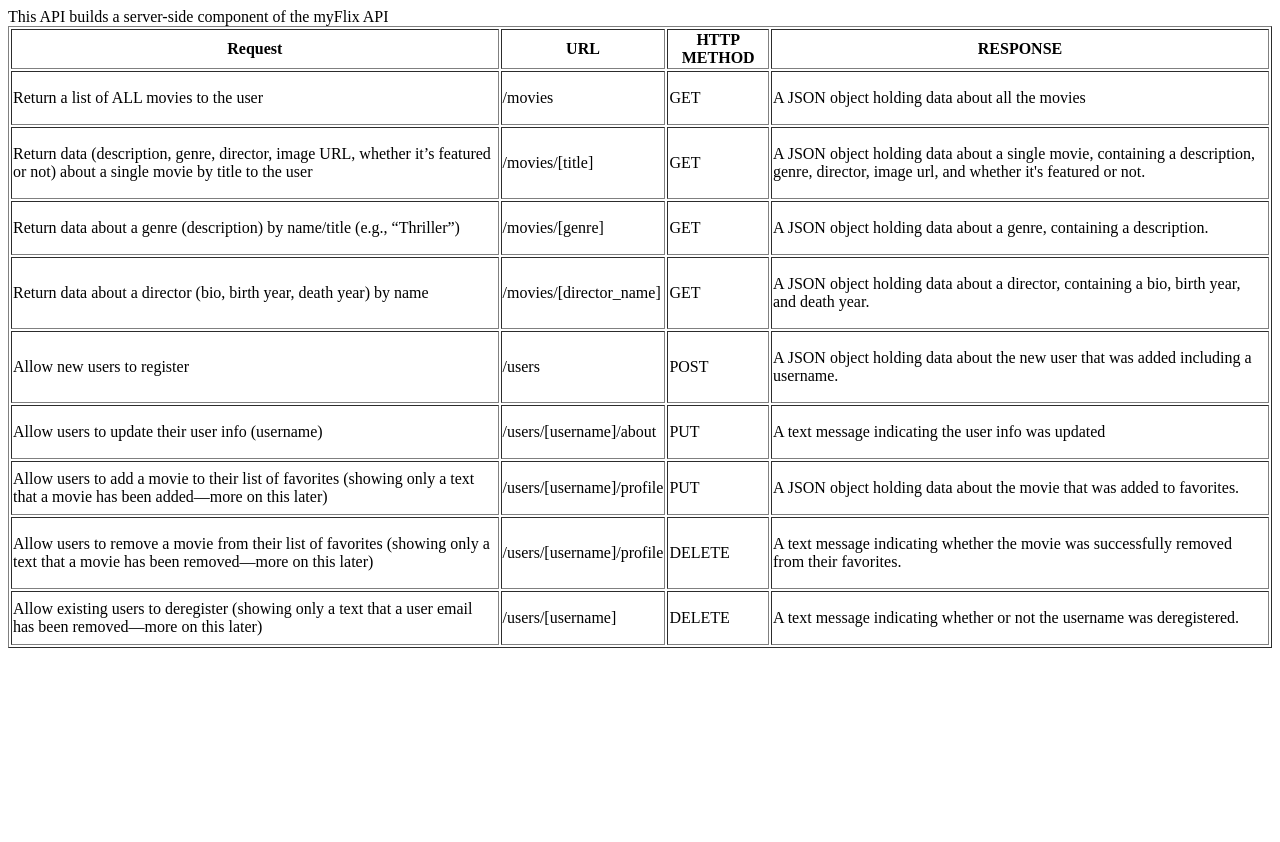
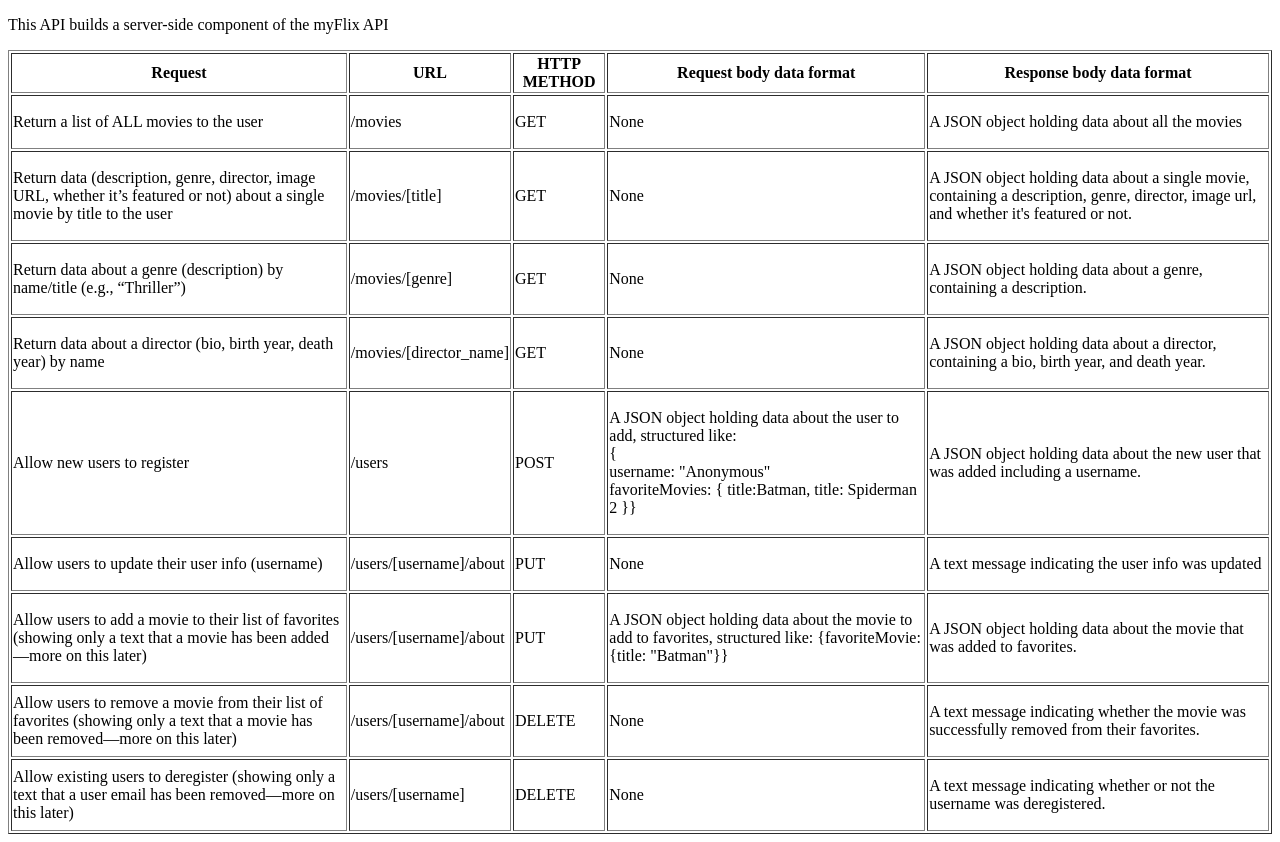
Before and after one commit to eblazin/movie_api, a website: page public/documentation.html in a window 1280 px wide. Before the commit the page ends 800 px from the top, so only its background shows below. Drawn offline with Linux system fonts and the light colour scheme; files that its build step writes are made by us from their sources.

```diff
--- a/index.js
+++ b/index.js
@@ -10,9 +10,6 @@
   res.status(500).send("Something Broke!");
 });
 
-app.get("/", (req, res) => {
-  res.send("This is a default textual response of my choosing :)");
-});
 //Task 2.5 express request, Returns a list of ALL movies to the user
 app.get("/movies", (req, res) => {
   res.json(movies);
--- a/public/documentation.html
+++ b/public/documentation.html
@@ -5,7 +5,7 @@
     <link rel="stylesheet" type="text/css" href="css/styles.css" />
   </head>
   <body>
-    This API builds a server-side component of the myFlix API
+    <p>This API builds a server-side component of the myFlix API</p>
     <main>
       <table border="1">
         <thead>
@@ -13,7 +13,8 @@
             <th>Request</th>
             <th>URL</th>
             <th>HTTP METHOD</th>
-            <th>RESPONSE</th>
+            <th>Request body data format</th>
+            <th>Response body data format</th>
           </tr>
         </thead>
         <tbody>
@@ -21,6 +22,9 @@
             <td>Return a list of ALL movies to the user</td>
             <td>/movies</td>
             <td>GET</td>
+            <td>
+              <p>None</p>
+            </td>
             <td>
               <p>A JSON object holding data about all the movies</p>
             </td>
@@ -32,6 +36,9 @@
             </td>
             <td>/movies/[title]</td>
             <td>GET</td>
+            <td>
+              <p>None</p>
+            </td>
             <td>
               <p>
                 A JSON object holding data about a single movie, containing a
@@ -48,6 +55,9 @@
             <td>/movies/[genre]</td>
             <td>GET</td>
             <td>
+              <p>None</p>
+            </td>
+            <td>
               <p>
                 A JSON object holding data about a genre, containing a
                 description.
@@ -61,6 +71,9 @@
             <td>/movies/[director_name]</td>
             <td>GET</td>
             <td>
+              <p>None</p>
+            </td>
+            <td>
               <p>
                 A JSON object holding data about a director, containing a bio,
                 birth year, and death year.
@@ -73,6 +86,14 @@
             <td>POST</td>
             <td>
               <p>
+                A JSON object holding data about the user to add, structured
+                like:<br />
+                {<br />username: "Anonymous" <br />favoriteMovies: {
+                title:Batman, title: Spiderman 2 }}
+              </p>
+            </td>
+            <td>
+              <p>
                 A JSON object holding data about the new user that was added
                 including a username.
               </p>
@@ -82,6 +103,9 @@
             <td>Allow users to update their user info (username)</td>
             <td>/users/[username]/about</td>
             <td>PUT</td>
+            <td>
+              <p>None</p>
+            </td>
             <td><p>A text message indicating the user info was updated</p></td>
           </tr>
           <tr>
@@ -89,8 +113,14 @@
               Allow users to add a movie to their list of favorites (showing
               only a text that a movie has been added—more on this later)
             </td>
-            <td>/users/[username]/profile</td>
+            <td>/users/[username]/about</td>
             <td>PUT</td>
+            <td>
+              <p>
+                A JSON object holding data about the movie to add to favorites,
+                structured like: {favoriteMovie: {title: "Batman"}}
+              </p>
+            </td>
             <td>
               <p>
                 A JSON object holding data about the movie that was added to
@@ -104,8 +134,11 @@
               (showing only a text that a movie has been removed—more on this
               later)
             </td>
-            <td>/users/[username]/profile</td>
+            <td>/users/[username]/about</td>
             <td>DELETE</td>
+            <td>
+              <p>None</p>
+            </td>
             <td>
               <p>
                 A text message indicating whether the movie was successfully
@@ -121,6 +154,9 @@
             <td>/users/[username]</td>
             <td>DELETE</td>
             <td>
+              <p>None</p>
+            </td>
+            <td>
               <p>
                 A text message indicating whether or not the username was
                 deregistered.
```
